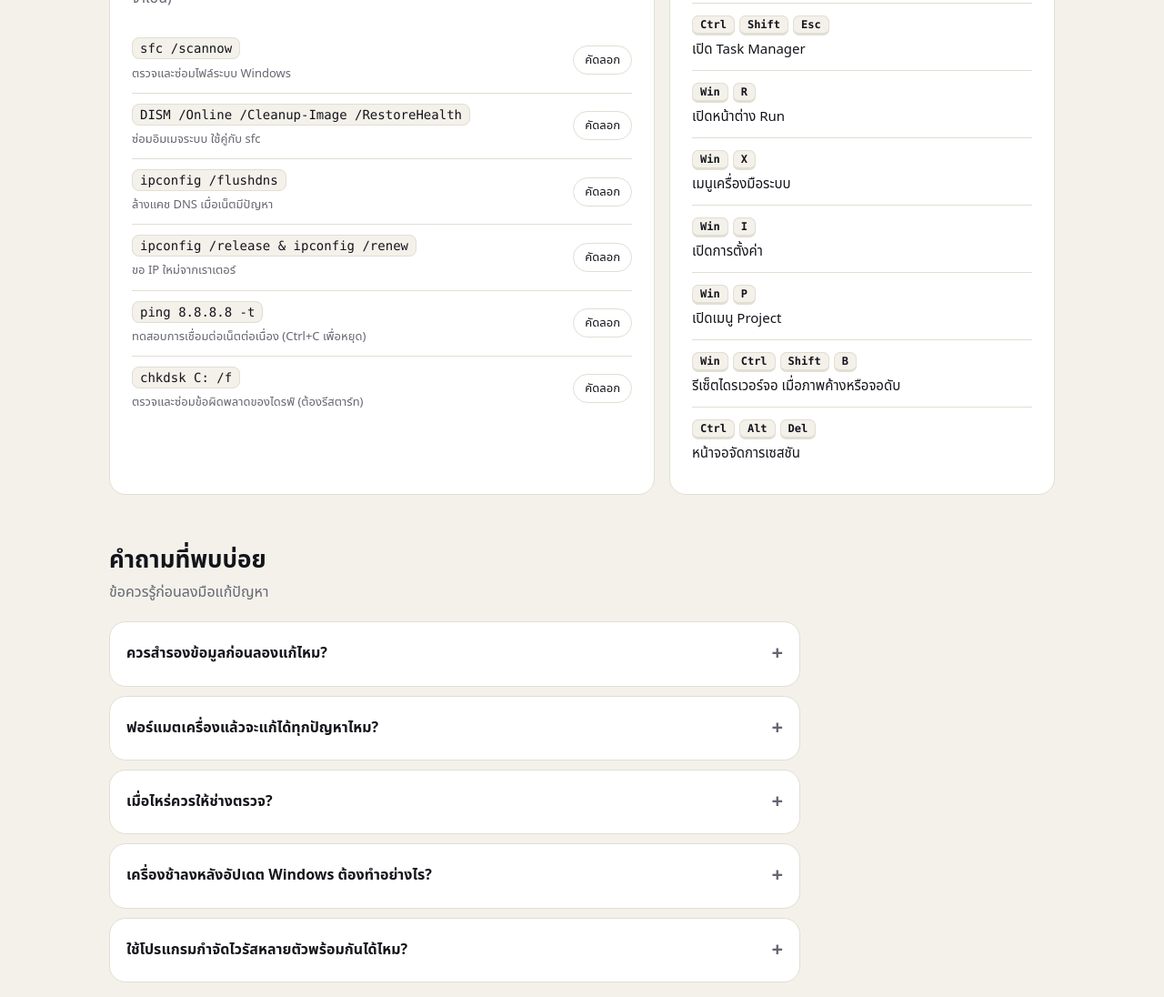
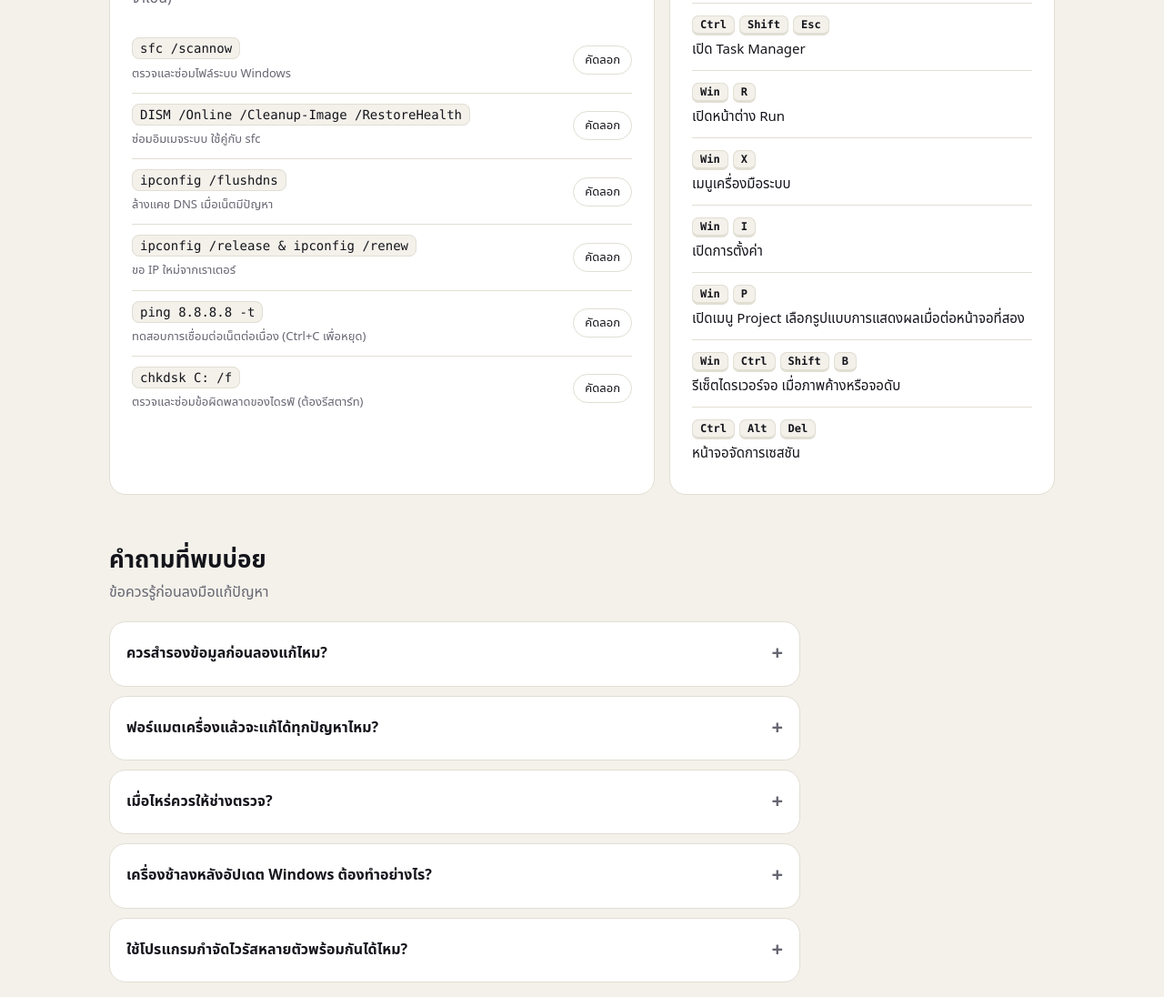
Before and after one commit to Zoumather/my-website-project, a plain HTML site: page index.html in a window 1280 px wide. Shown: the part 2036-3132 px from the top of the page at 91% size. Drawn offline with Linux system fonts and the light colour scheme; a web font is replaced by a local one.

Commit message:
Update Project menu shortcut description in index.html

```diff
--- a/index.html
+++ b/index.html
@@ -1289,7 +1289,7 @@
             <li><span><kbd>Win</kbd><kbd>R</kbd></span>เปิดหน้าต่าง Run</li>
             <li><span><kbd>Win</kbd><kbd>X</kbd></span>เมนูเครื่องมือระบบ</li>
             <li><span><kbd>Win</kbd><kbd>I</kbd></span>เปิดการตั้งค่า</li>
-            <li><span><kbd>Win</kbd><kbd>P</kbd></span>เปิดเมนู Project</li>
+            <li><span><kbd>Win</kbd><kbd>P</kbd></span>เปิดเมนู Project เลือกรูปแบบการแสดงผลเมื่อต่อหน้าจอที่สอง</li>
             <li><span><kbd>Win</kbd><kbd>Ctrl</kbd><kbd>Shift</kbd><kbd>B</kbd></span>รีเซ็ตไดรเวอร์จอ
               เมื่อภาพค้างหรือจอดับ</li>
             <li><span><kbd>Ctrl</kbd><kbd>Alt</kbd><kbd>Del</kbd></span>หน้าจอจัดการเซสชัน</li>
```
